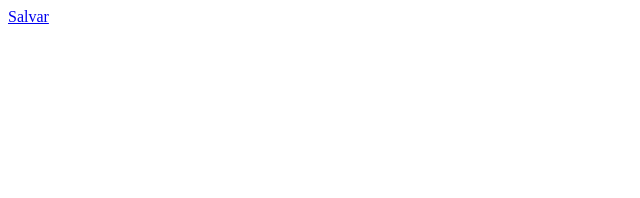
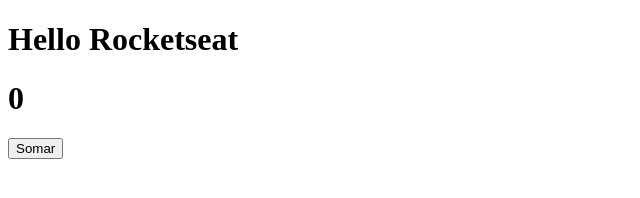
Before and after one commit to rmvillela/goreact, a React app in the folder aulas/modulo1/: page / in a window 1280 px wide. Shown: the whole page, without its empty margins (0-640 px from the left). Built offline with nearby package versions, Linux system fonts and the light colour scheme.

Commit message:
Separação do componente Button e conversão do mesmo para Stateless component

```diff
--- /dev/null
+++ b/aulas/modulo1/src/Button.js
@@ -0,0 +1,19 @@
+import React from 'react';
+import PropTypes from 'prop-types';
+
+const Button = (props) => (
+  <button onClick={props.onClick}>
+    {props.children}
+  </button>
+);
+
+Button.defaultProps = {
+  children: "Salvar"
+};
+
+Button.propTypes = {
+  onClick: PropTypes.func.isRequired,
+  children: PropTypes.string
+};
+
+export default Button;
--- a/aulas/modulo1/src/index.js
+++ b/aulas/modulo1/src/index.js
@@ -1,30 +1,34 @@
-import React from 'react';
-import PropTypes from 'prop-types';
+import React, { Fragment } from 'react';
 import { render } from 'react-dom';
 
-class Button extends React.Component {
-  static defaultProps = {
-    children: "Salvar"
+import Button from './Button';
+
+class App extends React.Component {
+  state = {
+    counter: 0
   };
 
-  static propTypes = {
-    onClick: PropTypes.func.isRequired,
-    children: PropTypes.string
-  };
+  /**
+   * Esta função diferencia-se da debaixo pois nesse caso o THIS refere-se a própria função,
+  já no estilo arrow
 
+    handleClick() {
+      this.state.counter += 1;
+    }
+  */
+
+  handleClick = () => {
+    this.setState({ counter: this.state.counter + 1 });
+  }
 
   render() {
     return (
-      <a href="#" onClick={this.props.onClick}>
-        {this.props.children}
-      </a>
-    )
-  }
-}
-
-class App extends React.Component {
-  render() {
-    return <Button onClick={() => { alert("button 1"); }}/>;
+      <Fragment>
+        <h1>Hello Rocketseat</h1>
+        <h1>{this.state.counter}</h1>
+        <Button onClick={this.handleClick}>Somar</Button>
+      </Fragment>
+    );
   }
 }
 
```
Also changed, not shown: aulas/modulo1/public/index.html (indentation only).
